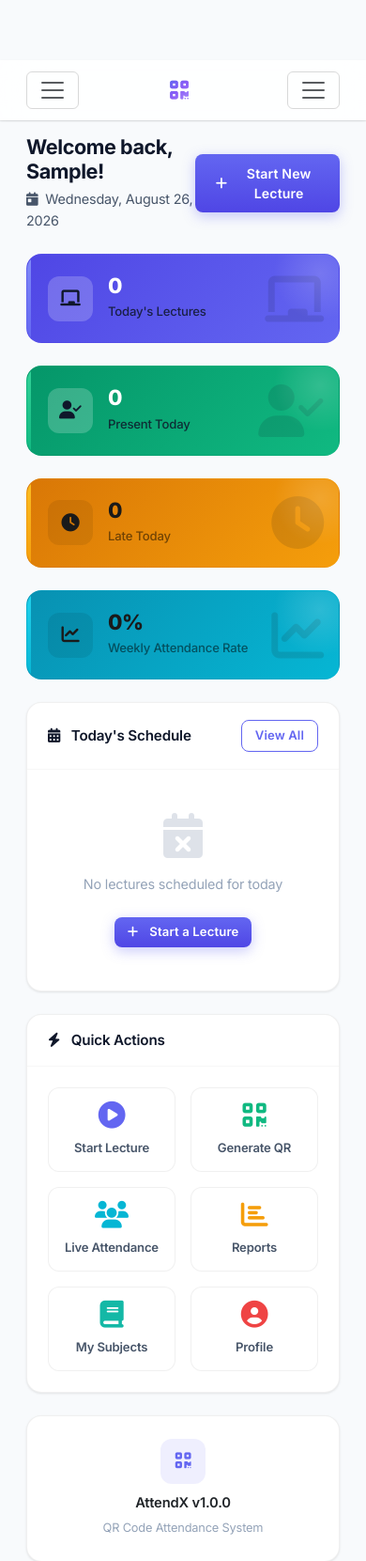
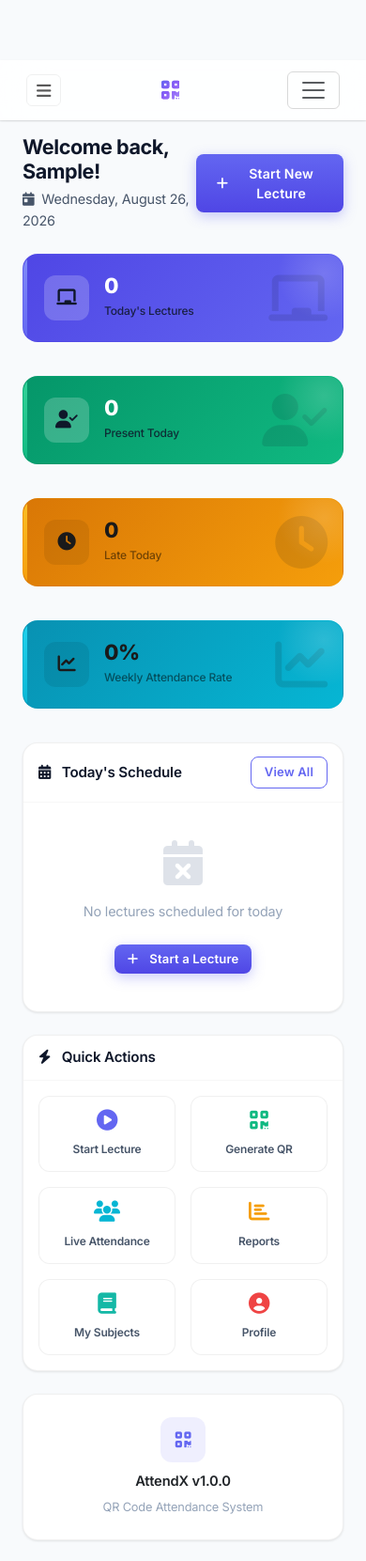
Before and after one commit to kenkaneki-ufx/attendx, a Django app: page /dashboard/ in a window 390 px wide. Shown: the top 1661 px of the page at 94% size. Run offline with Django 5.2, Linux system fonts and the light colour scheme; the visitor is signed in with stand-in values (Sample User, id 1); data that the repository does not hold is empty.

Commit message:
Fix mobile UI/UX - sidebar toggle, responsive layout, animations

```diff
--- a/static/css/main.css
+++ b/static/css/main.css
@@ -136,7 +136,7 @@ body {
     position: relative;
 }
 
-..content-wrapper {
+.content-wrapper {
     opacity: 1;
 }
 
@@ -1420,29 +1420,88 @@ html {
 @media (max-width: 768px) {
     .main-content {
         margin-left: 0;
-        padding: 16px;
+        padding: 16px 12px;
     }
 
     .sidebar {
         transform: translateX(-100%);
         width: var(--sidebar-width);
+        box-shadow: none;
     }
 
     .sidebar.show {
         transform: translateX(0);
+        box-shadow: 4px 0 20px rgba(0, 0, 0, 0.3);
+    }
+
+    /* Sidebar overlay */
+    .sidebar.show::after {
+        content: '';
+        position: fixed;
+        top: 0;
+        left: 0;
+        width: 100vw;
+        height: 100vh;
+        background: rgba(0, 0, 0, 0.5);
+        z-index: -1;
     }
 
     .attendance-counter {
         font-size: 2rem;
+        padding: 16px;
+    }
+
+    .stat-card {
+        padding: 14px;
+        margin-bottom: 12px;
     }
 
     .stat-card .stat-value {
-        font-size: 1.6rem;
+        font-size: 1.5rem;
+    }
+
+    .stat-card .stat-label {
+        font-size: 0.75rem;
+    }
+
+    .stat-card .icon-box {
+        width: 40px;
+        height: 40px;
+        font-size: 1rem;
     }
 
     .navbar-nav .nav-link {
         padding: 8px 10px;
         font-size: 0.82rem;
+    }
+
+    .card-body {
+        padding: 16px;
+    }
+
+    .card-header {
+        padding: 14px 16px;
+    }
+
+    .table-responsive {
+        font-size: 0.85rem;
+    }
+
+    .btn-lg {
+        padding: 12px 24px;
+        font-size: 0.95rem;
+    }
+
+    .quick-action-btn {
+        padding: 14px 10px;
+    }
+
+    .quick-action-btn i {
+        font-size: 1.4rem;
+    }
+
+    .quick-action-btn span {
+        font-size: 0.75rem;
     }
 }
 
--- a/static/js/main.js
+++ b/static/js/main.js
@@ -547,25 +547,23 @@ function initDarkMode() {
  */
 function initMobileSidebar() {
     const sidebar = document.getElementById('sidebar');
-    const toggler = document.querySelector('.navbar-toggler');
+    // The first toggler (d-lg-none) is for the sidebar
+    const sidebarToggler = document.querySelector('.navbar-toggler.d-lg-none');
 
-    if (!sidebar || !toggler) return;
+    if (!sidebar || !sidebarToggler) return;
 
     // Toggle sidebar when hamburger is clicked
-    toggler.addEventListener('click', function(e) {
+    sidebarToggler.addEventListener('click', function(e) {
         e.preventDefault();
         e.stopPropagation();
-        if (window.innerWidth < 768) {
-            sidebar.classList.toggle('show');
-        }
+        sidebar.classList.toggle('show');
     });
 
     // Close sidebar when clicking outside on mobile
     document.addEventListener('click', function(e) {
-        if (window.innerWidth < 768 &&
-            sidebar.classList.contains('show') &&
+        if (sidebar.classList.contains('show') &&
             !sidebar.contains(e.target) &&
-            !toggler.contains(e.target)) {
+            !sidebarToggler.contains(e.target)) {
             sidebar.classList.remove('show');
         }
     });
@@ -577,6 +575,13 @@ function initMobileSidebar() {
                 sidebar.classList.remove('show');
             }
         });
+    });
+
+    // Close sidebar on escape key
+    document.addEventListener('keydown', function(e) {
+        if (e.key === 'Escape' && sidebar.classList.contains('show')) {
+            sidebar.classList.remove('show');
+        }
     });
 }
 
--- a/templates/includes/navbar.html
+++ b/templates/includes/navbar.html
@@ -2,8 +2,8 @@
 <nav class="navbar navbar-expand-lg navbar-light bg-white border-bottom px-3 py-2 sticky-top" style="z-index: 1000;">
     <div class="container-fluid">
         <!-- Mobile sidebar toggle -->
-        <button class="navbar-toggler d-lg-none me-2" type="button" aria-label="Toggle sidebar">
-            <span class="navbar-toggler-icon"></span>
+        <button class="navbar-toggler d-lg-none me-2" type="button" aria-label="Toggle sidebar" style="border: 1px solid var(--border-color); padding: 6px 10px;">
+            <i class="fas fa-bars" style="font-size: 1.1rem;"></i>
         </button>
 
         <a class="navbar-brand d-flex align-items-center gap-2" href="{% url 'dashboard:faculty_dashboard' %}">
```
